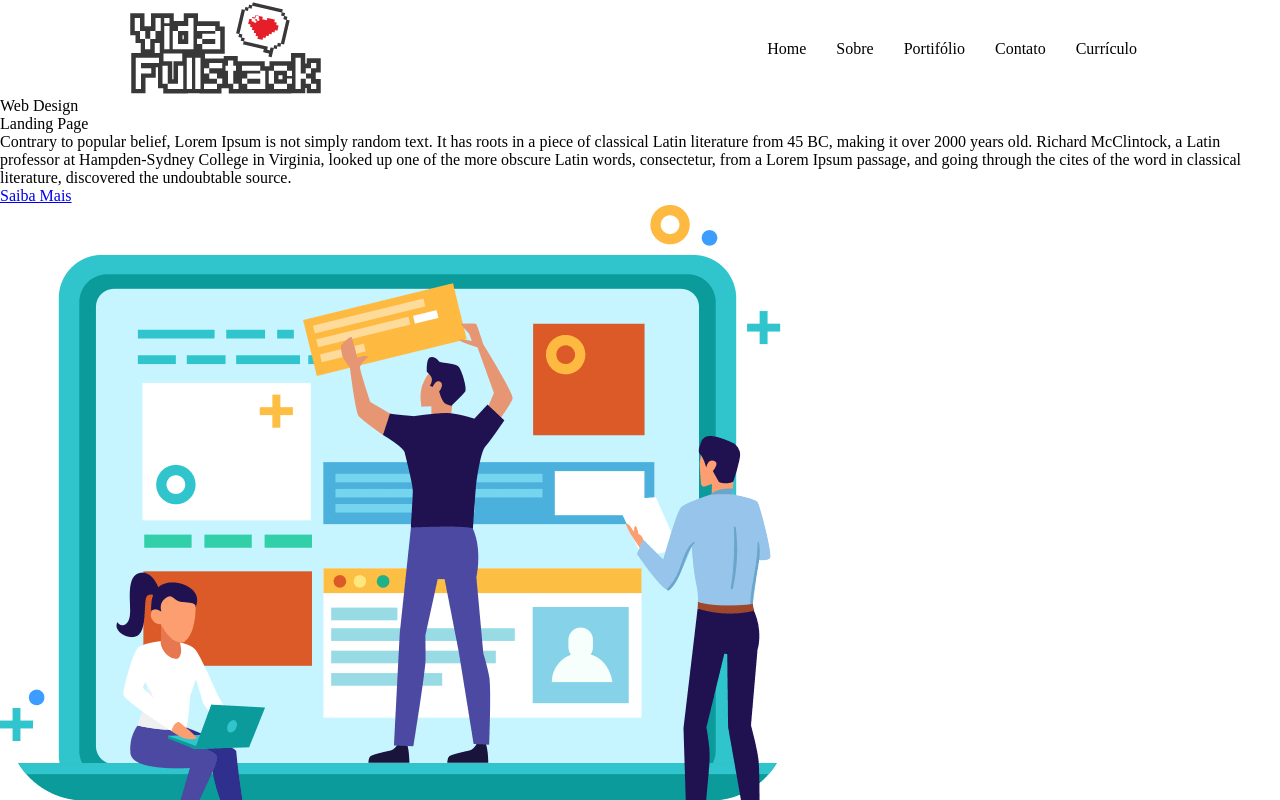
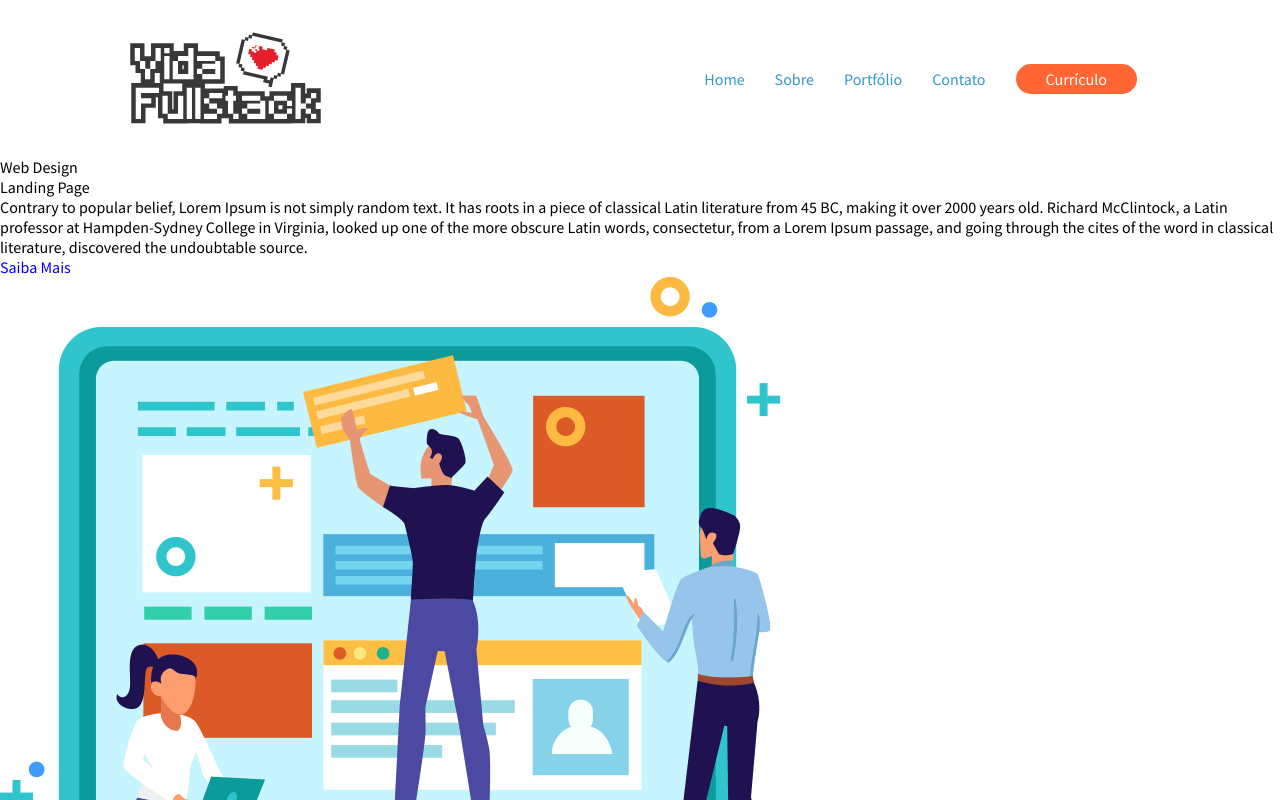
Before and after one commit to weldson01/Font-end2, a plain HTML site: page index.html in a window 1280 px wide. Shown: the top 800 px of the page. Drawn offline with Linux system fonts and the light colour scheme.

Commit message:
Término do menu

```diff
--- /dev/null
+++ b/assets/css/buttons.css
@@ -0,0 +1,8 @@
+.btn{
+  padding: 5px 30px;
+}
+.btn.btn-laranja{
+  background-color: #ff6633;
+  color:#fff;
+  border-radius: 20px;
+}
--- a/assets/css/header.css
+++ b/assets/css/header.css
@@ -1,6 +1,6 @@
 header {
   width: 1024px;
-  margin: 0 auto;
+  margin: 30px auto;
   display:flex;
   flex-direction: row;
   justify-content: space-between;
@@ -11,7 +11,9 @@ header nav ul{
   display: flex;
   flex-direction: row;
   list-style: none;
+  align-items: center;
 }
-header nav ul li{
-  padding: 0 15px;
+header nav ul li a{
+  margin: 0px 15px;
+  color: #3399cc;
 }
--- a/assets/css/style.css
+++ b/assets/css/style.css
@@ -1,4 +1,9 @@
+/* Font */
+@import url('https://fonts.googleapis.com/css2?family=Source+Sans+Pro:wght@200;300;400&display=swap');
+/* components */
 @import "./header.css";
+@import "./buttons.css";
+/*reset Css */
 *{
   margin: 0;
   padding: 0;
@@ -6,4 +11,6 @@
   font-size: 100%;
   font: inherit;
   vertical-align: baseline;
+  text-decoration: none;
+  font-family: 'Source Sans Pro', sans-serif;
 }
--- a/index.html
+++ b/index.html
@@ -16,11 +16,31 @@
     <!--Menu do site-->
     <nav>
       <ul>
-        <li>Home</li>
-        <li>Sobre</li>
-        <li>Portifólio</li>
-        <li>Contato</li>
-        <li>Currículo</li>
+        <li>
+          <a href="#">
+            Home
+          </a>
+        </li>
+        <li>
+          <a href="#">
+            Sobre
+          </a>
+        </li>
+        <li>
+          <a href="#">
+            Portfólio
+          </a>
+        </li>
+        <li>
+          <a href="#">
+            Contato
+          </a>
+        </li>
+        <li>
+          <a href="#" class="btn btn-laranja">
+            Currículo
+          </a>
+        </li>
       </ul>
     </nav>
     <!-- End do Menu do site-->
```
